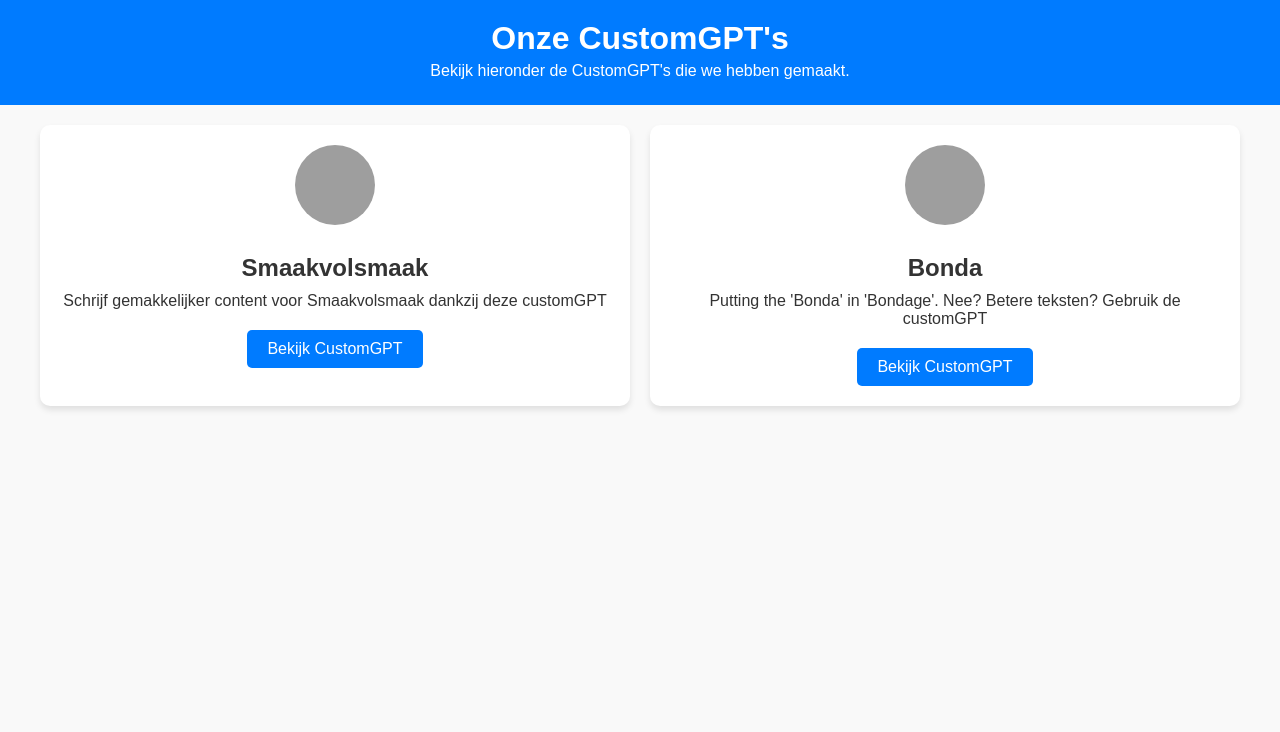
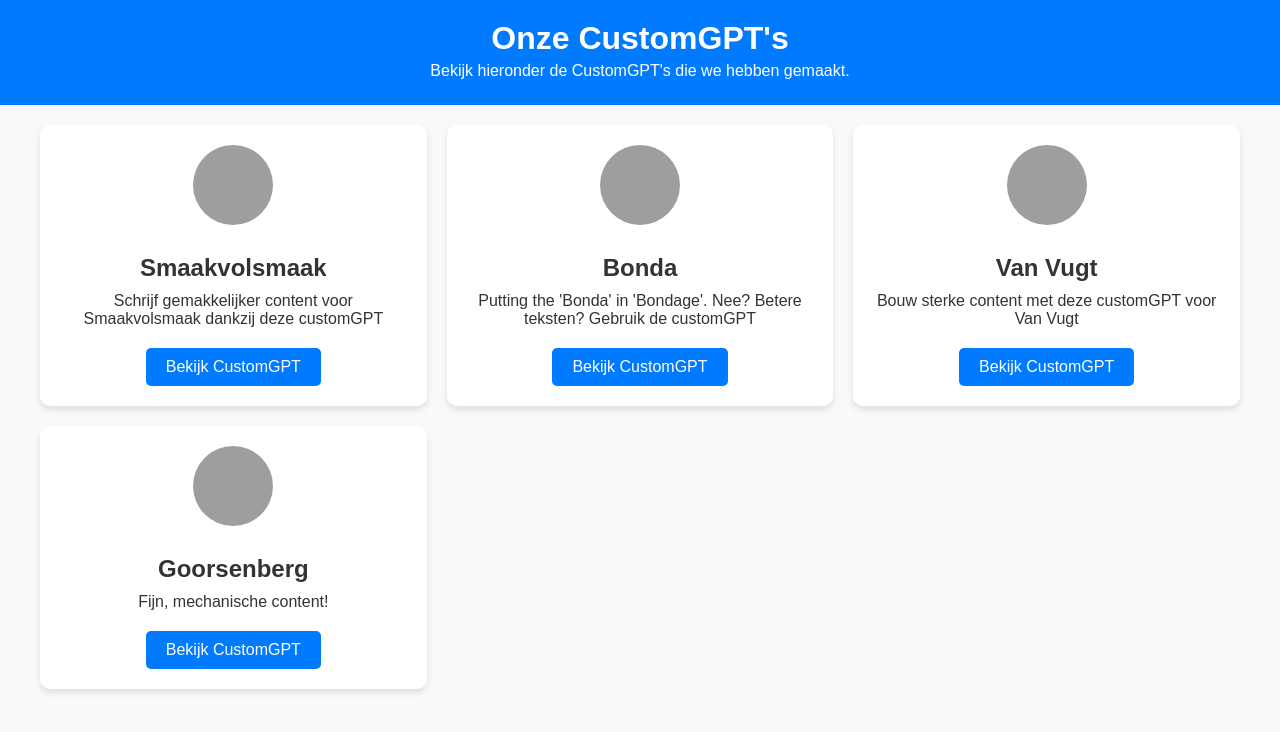
Before and after one commit to HenochWarempel/customGPTs, a plain HTML site: page index.html in a window 1280 px wide. Drawn offline with Linux system fonts and the light colour scheme; grey boxes are pictures that could not be loaded.

Commit message:
Update index.html

```diff
--- a/index.html
+++ b/index.html
@@ -13,16 +13,28 @@
     </header>
     <main class="customgpt-grid">
         <div class="customgpt-card">
-            <img src="https://chatgpt.com/backend-api/content?id=file-DGXX8YV5LaQfu3P7ta7xdx&gizmo_id=g-6733150f0c788190a1313e3240de8f4f&ts=481664&p=gpp&sig=3652d8aec88c6e408d8d55d856e8b158443018b91783443537193a2700ac262f&v=0" alt="CustomGPT 1 Logo" class="customgpt-logo">
+            <img src="https://chatgpt.com/backend-api/content?id=file-DGXX8YV5LaQfu3P7ta7xdx&gizmo_id=g-6733150f0c788190a1313e3240de8f4f&ts=481664&p=gpp&sig=3652d8aec88c6e408d8d55d856e8b158443018b91783443537193a2700ac262f&v=0" alt="Smaakvolsmaak" class="customgpt-logo">
             <h2>Smaakvolsmaak</h2>
             <p>Schrijf gemakkelijker content voor Smaakvolsmaak dankzij deze customGPT</p>
             <a href="https://chatgpt.com/g/g-6733150f0c788190a1313e3240de8f4f-smaakvolsmaak-customgpt" class="customgpt-button">Bekijk CustomGPT</a>
         </div>
         <div class="customgpt-card">
-            <img src="https://chatgpt.com/backend-api/content?id=file-xx3VrMA68siC9LN0oxovccSd&gizmo_id=g-6735d4f9101c81909e829d6693d23840&ts=481664&p=gpp&sig=c0d9d4900f432cfa2d1803b34f13c3fe8d35865d9fdc55287a75e67c5ef08f4e&v=0" alt="CustomGPT 2 Logo" class="customgpt-logo">
+            <img src="https://chatgpt.com/backend-api/content?id=file-xx3VrMA68siC9LN0oxovccSd&gizmo_id=g-6735d4f9101c81909e829d6693d23840&ts=481664&p=gpp&sig=c0d9d4900f432cfa2d1803b34f13c3fe8d35865d9fdc55287a75e67c5ef08f4e&v=0" alt="Bonda" class="customgpt-logo">
             <h2>Bonda</h2>
             <p>Putting the 'Bonda' in 'Bondage'. Nee? Betere teksten? Gebruik de customGPT</p>
             <a href="https://chatgpt.com/g/g-6735d4f9101c81909e829d6693d23840-bonda-customgpt" class="customgpt-button">Bekijk CustomGPT</a>
+        </div>
+                <div class="customgpt-card">
+            <img src="https://chatgpt.com/backend-api/content?id=file-VuyrdFCHlFe5tYTQtFe0p2p5&gizmo_id=g-67371cc67b9c81908398eb33e6cea112&ts=481664&p=gpp&sig=09b37d51ce299daaa65e451d7009fa78d92457269ef892afea2d35a4236a2659&v=0" alt="Van Vugt" class="customgpt-logo">
+            <h2>Van Vugt</h2>
+            <p>Bouw sterke content met deze customGPT voor Van Vugt</p>
+            <a href="https://chatgpt.com/g/g-67371cc67b9c81908398eb33e6cea112-van-vugt-customgpt" class="customgpt-button">Bekijk CustomGPT</a>
+        </div>
+        <div class="customgpt-card">
+            <img src="https://chatgpt.com/backend-api/content?id=file-CiicCrDaupcKyCwTFw2zJy&gizmo_id=g-675852c27570819193833e3c80f41dc5&ts=481664&p=gpp&sig=2caf0b659ea946cba73d3e9747285533cb09e2b41296ff03c960accafe4f9d2b&v=0" alt="CustomGPT 2 Logo" class="customgpt-logo">
+            <h2>Goorsenberg</h2>
+            <p>Fijn, mechanische content!</p>
+            <a href="https://chatgpt.com/g/g-675852c27570819193833e3c80f41dc5-goorsenberg-customgpt" class="customgpt-button">Bekijk CustomGPT</a>
         </div>
         <!-- Voeg meer kaarten toe zoals hierboven -->
     </main>
```
